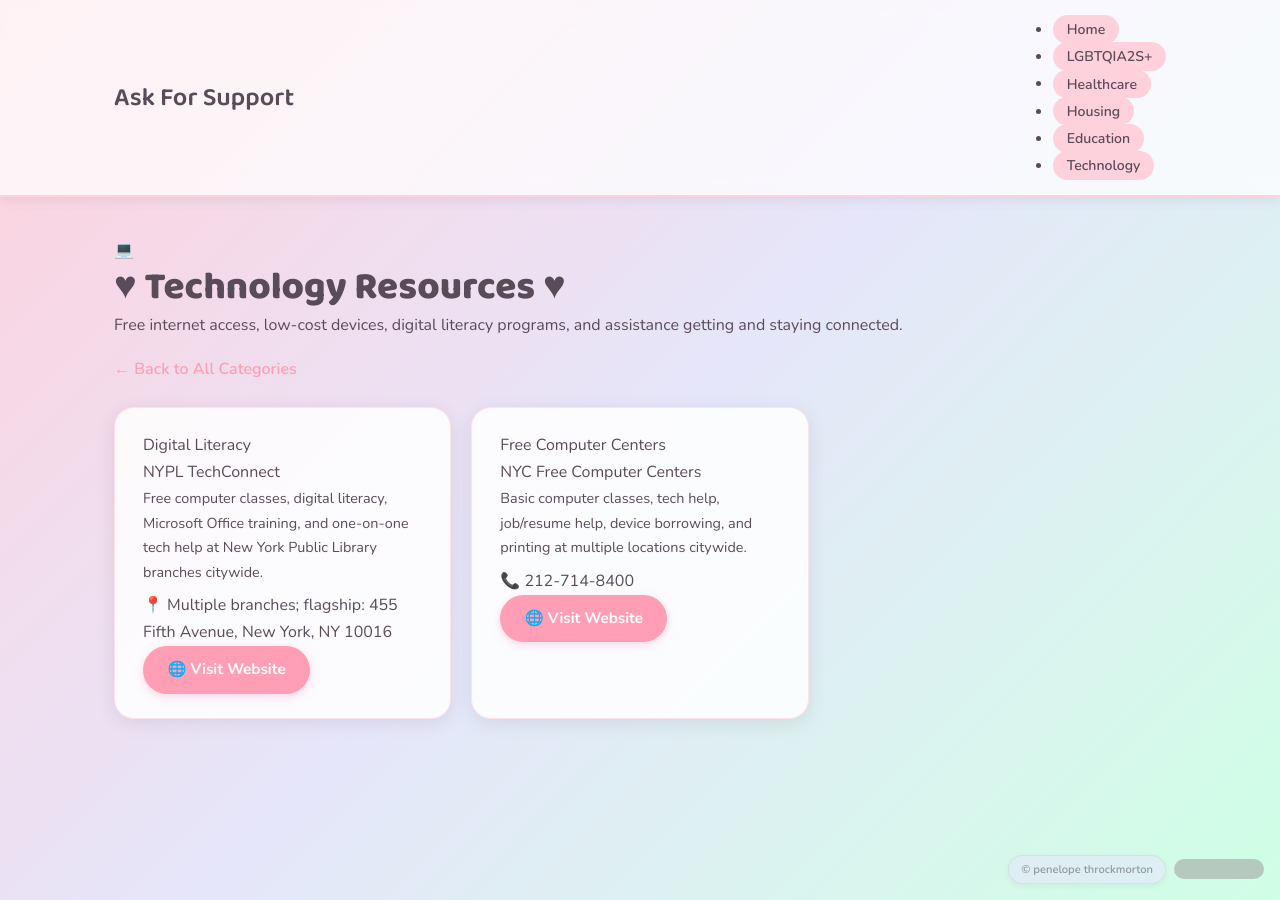
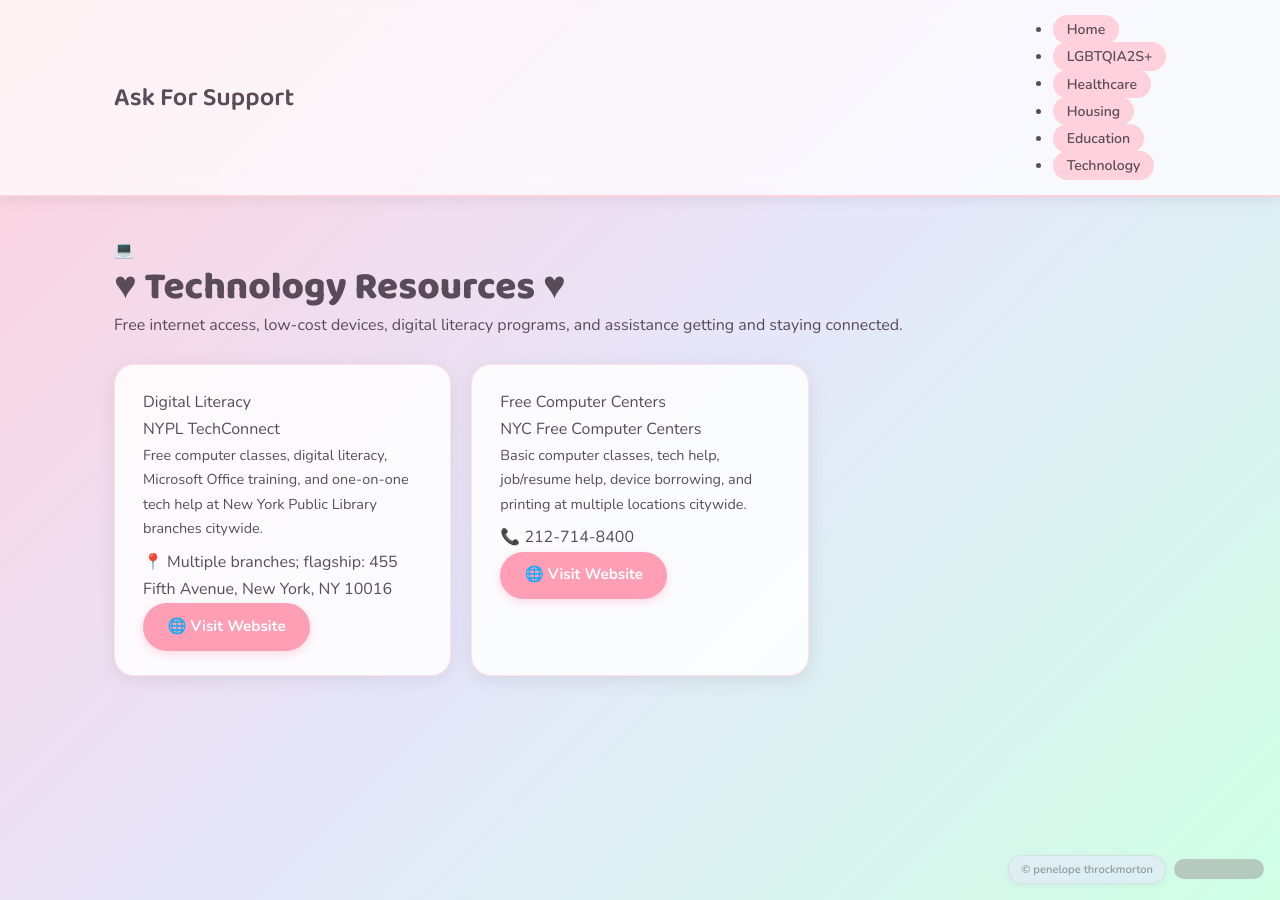
Before and after one commit to penelopethrock-cyber/askforsupport, a Jekyll site: the page built from technology/index.html, in a window 1280 px wide. Built offline with Jekyll 4.4.1, drawn with Linux system fonts in a browser that asks for light colours; grey boxes are pictures that could not be loaded.

Commit message:
Remove 'Back to All Categories' back-link from technology page

```diff
--- a/technology/index.html
+++ b/technology/index.html
@@ -7,7 +7,6 @@ title: Technology Resources
   <h1>Technology Resources</h1>
   <p>Free internet access, low-cost devices, digital literacy programs, and assistance getting and staying connected.</p>
 </section>
-<a href="/" class="back-link">&#8592; Back to All Categories</a>
 <div class="resource-grid">
   {% for resource in site.data.resources.technology %}
   <div class="resource-card">
```
